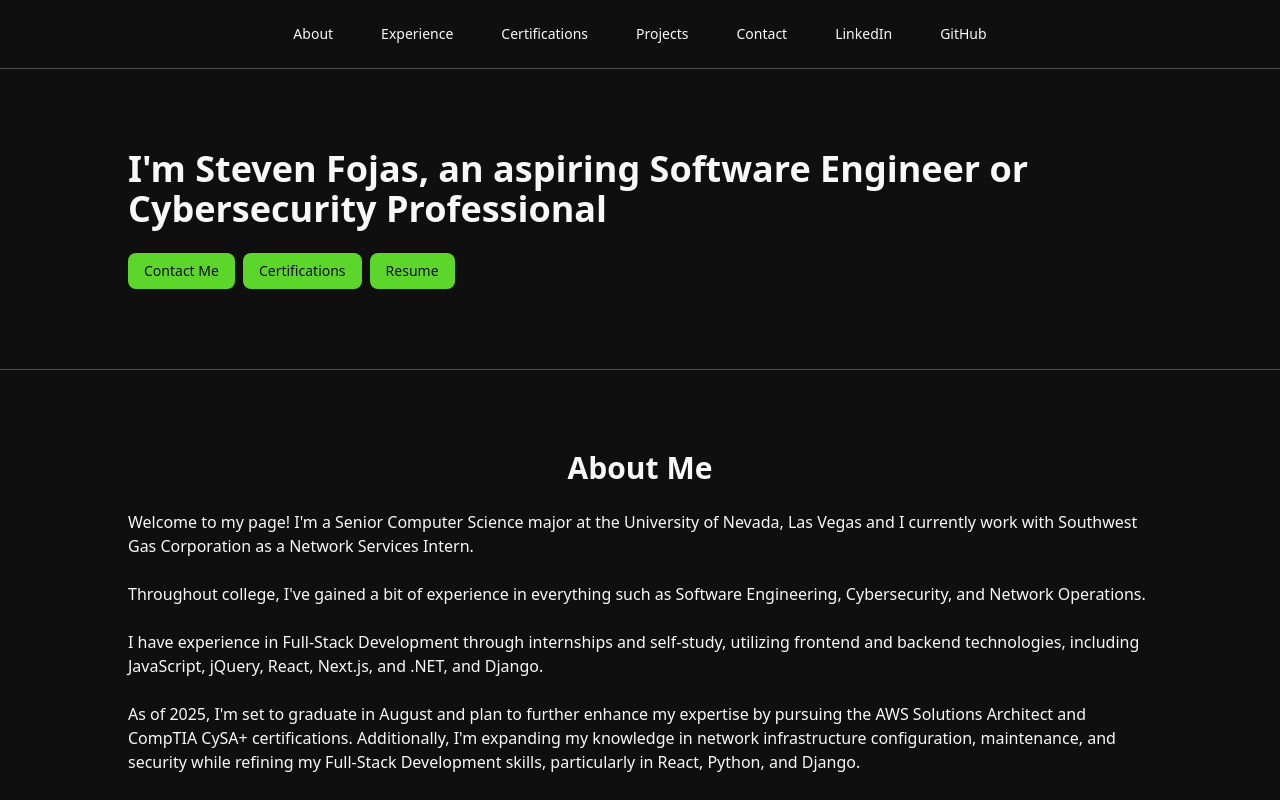
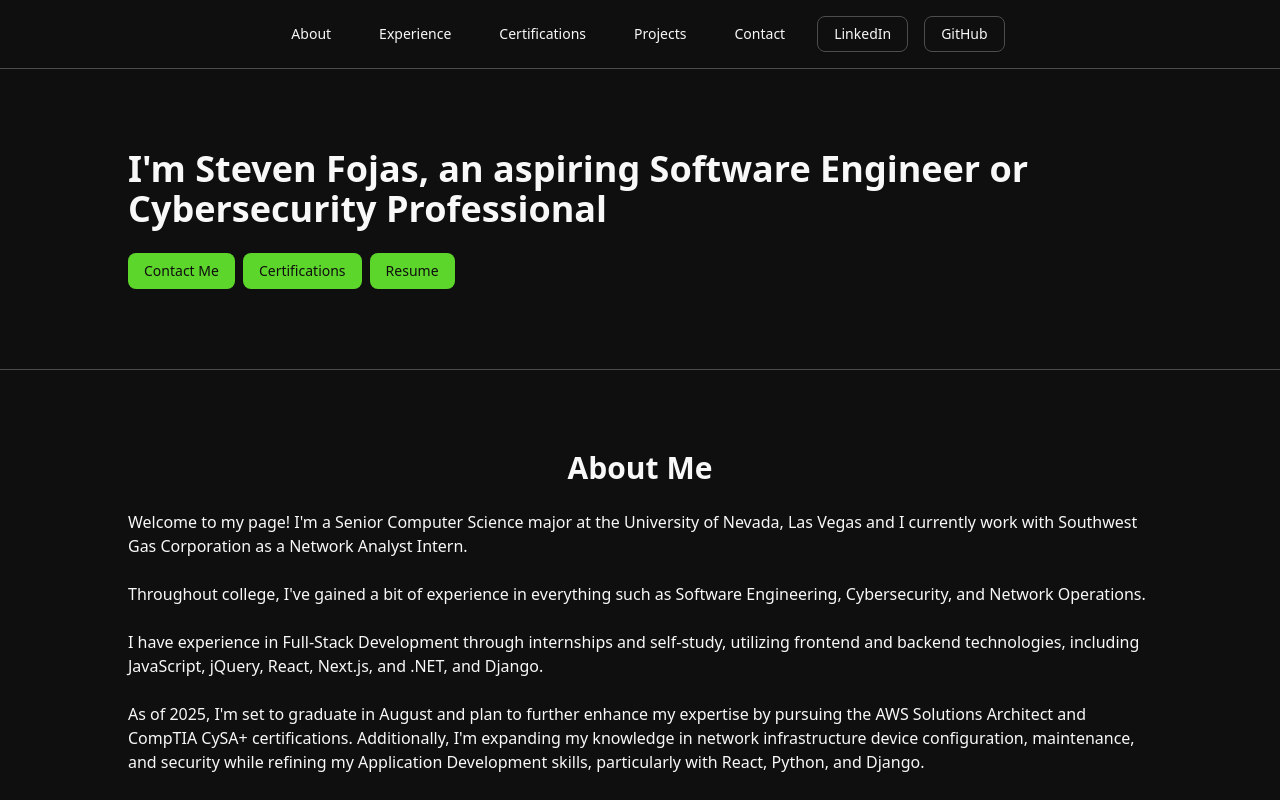
Before and after one commit to stevenfojas670/Personal-Site, a React (Vite) app: page / in a window 1280 px wide. Shown: the top 800 px of the page. Built offline with nearby package versions, Linux system fonts and the light colour scheme.

Commit message:
Website has been completed!

```diff
--- a/src/About.tsx
+++ b/src/About.tsx
@@ -11,7 +11,7 @@ export default function About() {
 					<p>
 						Welcome to my page! I'm a Senior Computer Science major at the
 						University of Nevada, Las Vegas and I currently work with Southwest
-						Gas Corporation as a Network Services Intern.
+						Gas Corporation as a Network Analyst Intern.
 					</p>
 					<br></br>
 					<p>
@@ -29,9 +29,9 @@ export default function About() {
 						As of 2025, I'm set to graduate in August and plan to further
 						enhance my expertise by pursuing the AWS Solutions Architect and
 						CompTIA CySA+ certifications. Additionally, I'm expanding my
-						knowledge in network infrastructure configuration, maintenance, and
-						security while refining my Full-Stack Development skills,
-						particularly in React, Python, and Django.
+						knowledge in network infrastructure device configuration,
+						maintenance, and security while refining my Application Development
+						skills, particularly with React, Python, and Django.
 					</p>
 					<br></br>
 					<p>
--- a/src/Certifications.tsx
+++ b/src/Certifications.tsx
@@ -17,7 +17,7 @@ export default function Certifications() {
 						time at the end of this year.
 					</p>
 				</div>
-				<div className="flex flex-col gap-4 lg:flex-row lg:gap-4 z-10 justify-center">
+				<div className="flex flex-col items-center gap-4 lg:flex-row lg:gap-4 z-10 lg:justify-center">
 					{certifications.map((cert, index) => (
 						<a key={index} href={cert.link} target="__blank">
 							<div className="bg-card border-card-20 rounded-lg w-[250px] h-[250px] relative hover:bg-popover transition duration-200">
--- a/src/Hero.tsx
+++ b/src/Hero.tsx
@@ -6,12 +6,14 @@ export default function Hero() {
 		<Section id={"home"}>
 			<Container>
 				<main className="font-bold text-xl md:text-4xl">
+					<div className="text-center lg:text-start">
 						<h1>
 							<span>
 								I'm Steven Fojas, an aspiring Software Engineer or Cybersecurity
 								Professional
 							</span>
 						</h1>
+					</div>
 				</main>
 				<div className="flex flex-wrap gap-2 justify-center md:justify-start font-bold">
 					<Button className="bg-accent hover:bg-accent/90">
--- a/src/Navbar.tsx
+++ b/src/Navbar.tsx
@@ -1,6 +1,5 @@
 import { useState } from "react"
 import { AnimatePresence, motion } from "framer-motion"
-import { FaLinkedin, FaGithub } from "react-icons/fa"
 import { Button } from "./components/ui/button"
 import { IoMenu } from "react-icons/io5"
 import { IoHomeSharp } from "react-icons/io5"
@@ -30,14 +29,6 @@ const routeList: RouteProps[] = [
 	{
 		href: "#contact",
 		label: "Contact",
-	},
-	{
-		href: "https://www.linkedin.com/in/steven-fojas-8a1516241/",
-		label: "LinkedIn",
-	},
-	{
-		href: "https://github.com/stevenfojas670",
-		label: "GitHub",
 	},
 ]
 
@@ -83,6 +74,28 @@ export default function Navbar() {
 										</a>
 									</li>
 								))}
+								<li>
+									<span className="text-xl">
+										<a
+											href="https://www.linkedin.com/in/steven-fojas-8a1516241/"
+											rel="noreferrer noopener"
+											target="__blank"
+										>
+											LinkedIn
+										</a>
+									</span>
+								</li>
+								<li>
+									<span className="text-xl">
+										<a
+											href="https://github.com/stevenfojas670"
+											rel="noreferrer noopener"
+											target="__blank"
+										>
+											GitHub
+										</a>
+									</span>
+								</li>
 							</ul>
 						</motion.div>
 					)}
@@ -97,6 +110,24 @@ export default function Navbar() {
 								</Button>
 							</a>
 						))}
+						<Button variant={"outline"}>
+							<a
+								href="https://www.linkedin.com/in/steven-fojas-8a1516241/"
+								rel="noreferrer noopener"
+								target="__blank"
+							>
+								LinkedIn
+							</a>
+						</Button>
+						<Button variant={"outline"}>
+							<a
+								href="https://github.com/stevenfojas670"
+								rel="noreferrer noopener"
+								target="__blank"
+							>
+								GitHub
+							</a>
+						</Button>
 					</div>
 				</nav>
 			</div>
--- a/src/Projects.tsx
+++ b/src/Projects.tsx
@@ -70,11 +70,11 @@ export default function Projects() {
 										</div>
 										<div className="space-y-2">
 											{project.stack?.map((stackFields: ProjectsStack) => (
-												<div key={stackFields.id}>
+												<div key={stackFields.id} className="">
 													<h1 className="mb-2 font-bold">
 														{stackFields.section}
 													</h1>
-													<ul className="flex space-x-2">
+													<ul className="flex flex-wrap space-x-2 space-y-2">
 														{stackFields.technologies?.map((tech, index) => (
 															<li key={index}>
 																<Badge>{tech}</Badge>
@@ -89,17 +89,6 @@ export default function Projects() {
 							))}
 						</Accordion>
 					</div>
-					<div className="flex gap-4">
-						<p>Feel free to look around my github!</p>
-						<span className="">
-							<a
-								href="https://github.com/stevenfojas670"
-								className="text-blue-300 hover:border-b-1 hover:border-blue-300"
-							>
-								https://github.com/stevenfojas670
-							</a>
-						</span>
-					</div>
 				</div>
 			</Container>
 		</Section>
--- a/src/components/SteveUI.tsx
+++ b/src/components/SteveUI.tsx
@@ -7,7 +7,7 @@ function Section({ children, id }: SectionProps) {
 	return (
 		<section
 			id={id}
-			className="w-full flex justify-center border-b-1 border-border py-10 lg:py-20"
+			className="w-full flex justify-center border-b-1 border-border py-20 lg:py-20"
 		>
 			{children}
 		</section>
@@ -19,11 +19,7 @@ interface ContainerProps {
 }
 
 function Container({ children }: ContainerProps) {
-	return (
-		<div className="max-w-5xl text-center md:text-start space-y-6">
-			{children}
-		</div>
-	)
+	return <div className="max-w-5xl text-start space-y-6 mx-3">{children}</div>
 }
 
 export { Section, Container }
```
Lines whose indentation alone changed are shown as unchanged.
